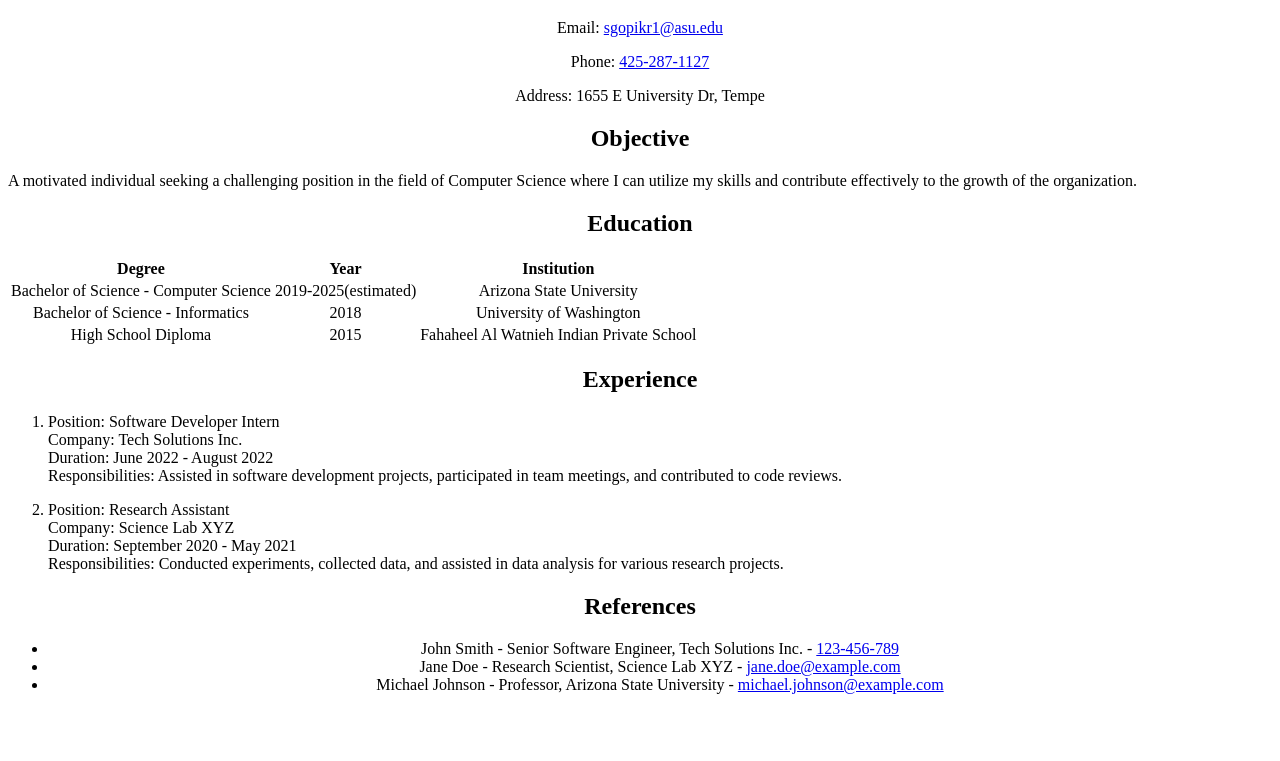
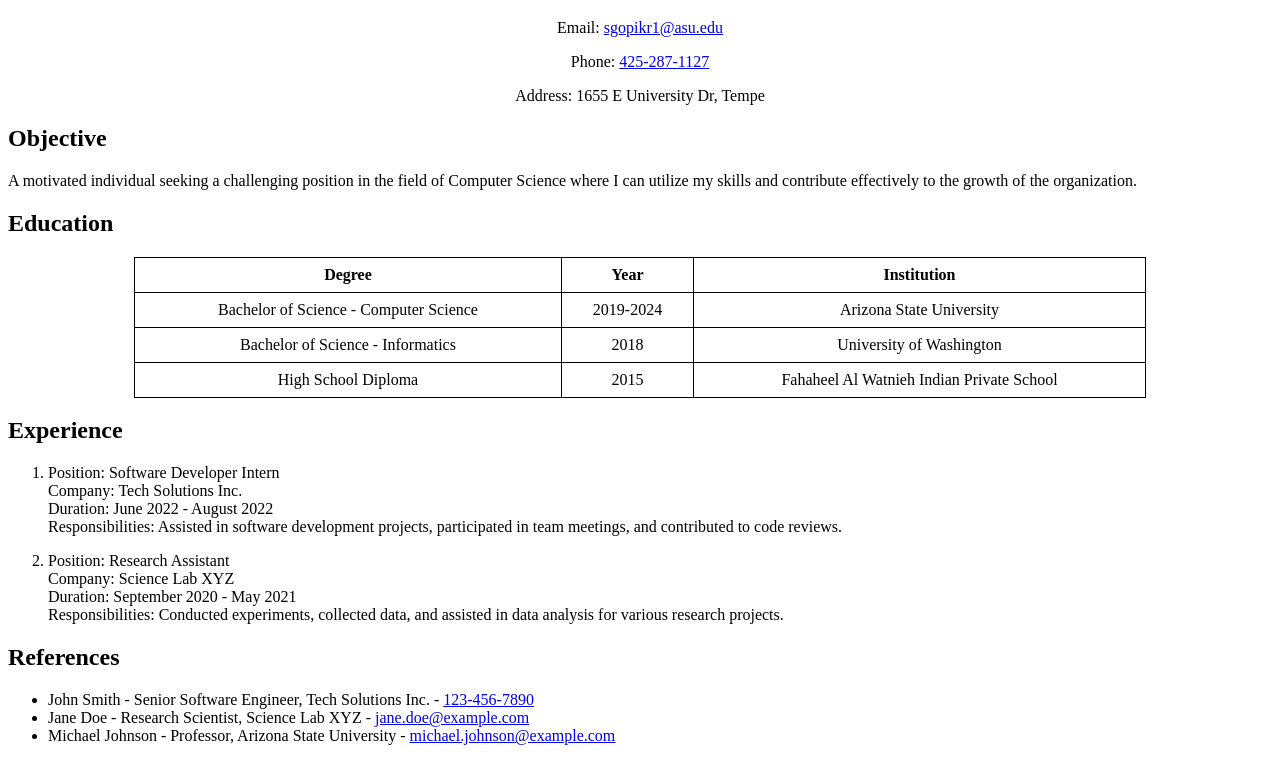
Before and after one commit to somesh97/AME220Spring2024, a plain HTML site: page Assignment 2/A2.html in a window 1280 px wide. Shown: the part 173-934 px from the top of the page. Before the commit the page ends 883 px from the top, so only its background shows below. Drawn offline with Linux system fonts and the light colour scheme.

Commit message:
Update A2.html

```diff
--- a/Assignment 2/A2.html
+++ b/Assignment 2/A2.html
@@ -4,6 +4,18 @@
     <style>
         .center {
             text-align: center;
+        }
+
+        table {
+            border-collapse: collapse;
+            width: 80%;
+            margin: auto; /* Center the table */
+        }
+
+        th, td {
+            border: 1px solid black;
+            padding: 8px;
+            text-align: center; /* Center the content */
         }
     </style>
 </head>
@@ -20,11 +32,11 @@
         <p>Address: 1655 E University Dr, Tempe</p>
     </div>
 
-    <h2 class="center">Objective</h2>
+    <h2>Objective</h2>
     <p>A motivated individual seeking a challenging position in the field of Computer Science where I can utilize my skills and contribute effectively to the growth of the organization.</p>
 
-    <h2 class="center">Education</h2>
-    <table class="center">
+    <h2>Education</h2>
+    <table>
         <tr>
             <th>Degree</th>
             <th>Year</th>
@@ -32,7 +44,7 @@
         </tr>
         <tr>
             <td>Bachelor of Science - Computer Science</td>
-            <td>2019-2025(estimated)</td>
+            <td>2019-2024</td>
             <td>Arizona State University</td>
         </tr>
         <tr>
@@ -47,7 +59,7 @@
         </tr>
     </table>
 
-    <h2 class="center">Experience</h2>
+    <h2>Experience</h2>
     <ol>
         <li>
             <p>
@@ -67,9 +79,9 @@
         </li>
     </ol>
 
-    <h2 class="center">References</h2>
-    <ul class="center">
-        <li>John Smith - Senior Software Engineer, Tech Solutions Inc. - <a href="tel:+123456789">123-456-789</a></li>
+    <h2>References</h2>
+    <ul>
+        <li>John Smith - Senior Software Engineer, Tech Solutions Inc. - <a href="tel:+123456789">123-456-7890</a></li>
         <li>Jane Doe - Research Scientist, Science Lab XYZ - <a href="mailto:jane.doe@example.com">jane.doe@example.com</a></li>
         <li>Michael Johnson - Professor, Arizona State University - <a href="mailto:michael.johnson@example.com">michael.johnson@example.com</a></li>
     </ul>
```
